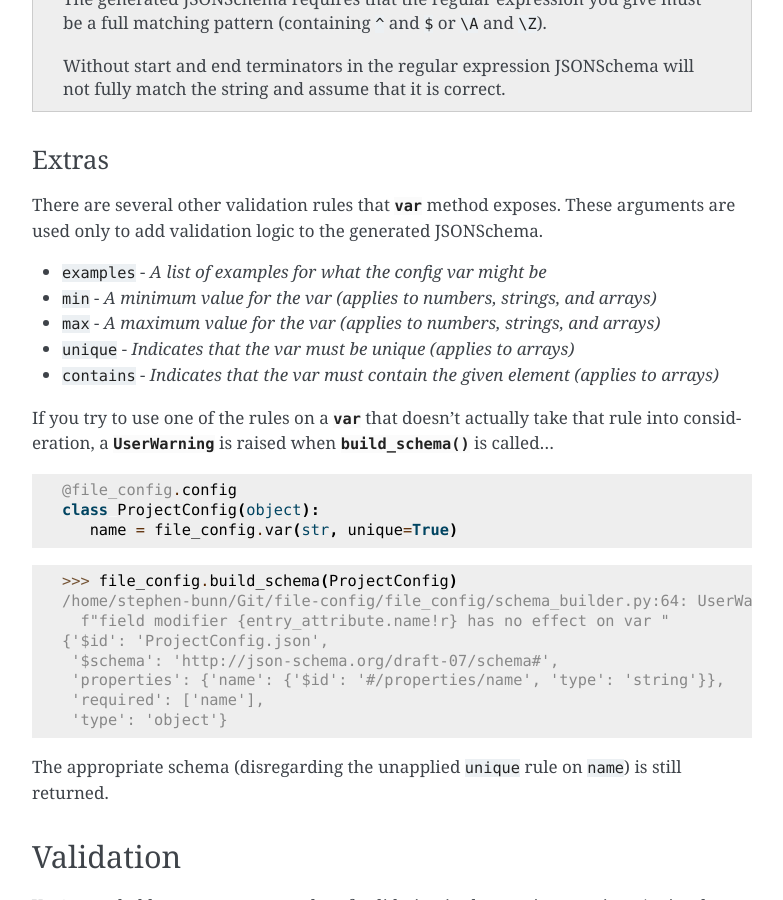
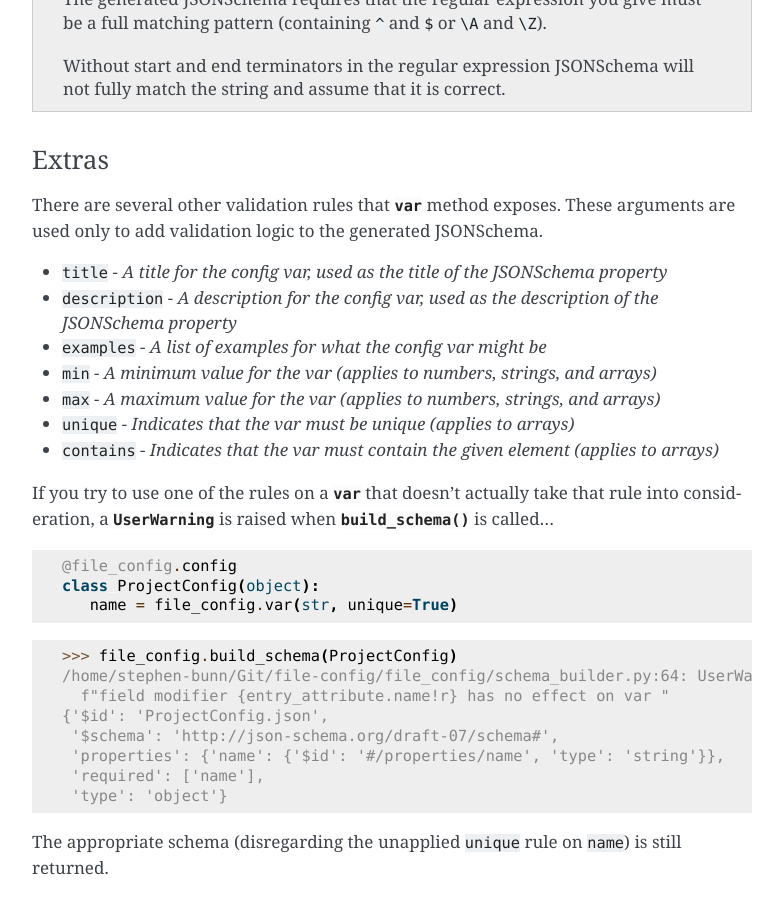
Before and after one commit to stephen-bunn/file-config, a Sphinx documentation site: the page built from docs/source/getting-started.rst, in a window 1280 px wide and 900 px high, scrolled down 8376 px. Shown: the whole window, without its empty margins (358-1141 px from the left). Built offline with Sphinx 7.4.7, drawn with Linux system fonts in a browser that asks for light colours.

Commit message:
Adding config var title and description to documentation
Signed-off-by: Stephen Bunn <stephen@bunn.io>

```diff
--- a/docs/source/getting-started.rst
+++ b/docs/source/getting-started.rst
@@ -408,6 +408,8 @@ Extras
 There are several other validation rules that :func:`var <file_config._file_config.var>` method exposes.
 These arguments are used only to add validation logic to the generated JSONSchema.
 
+- ``title`` - *A title for the config var, used as the title of the JSONSchema property*
+- ``description`` - *A description for the config var, used as the description of the JSONSchema property*
 - ``examples`` - *A list of examples for what the config var might be*
 - ``min`` - *A minimum value for the var (applies to numbers, strings, and arrays)*
 - ``max`` - *A maximum value for the var (applies to numbers, strings, and arrays)*
```
